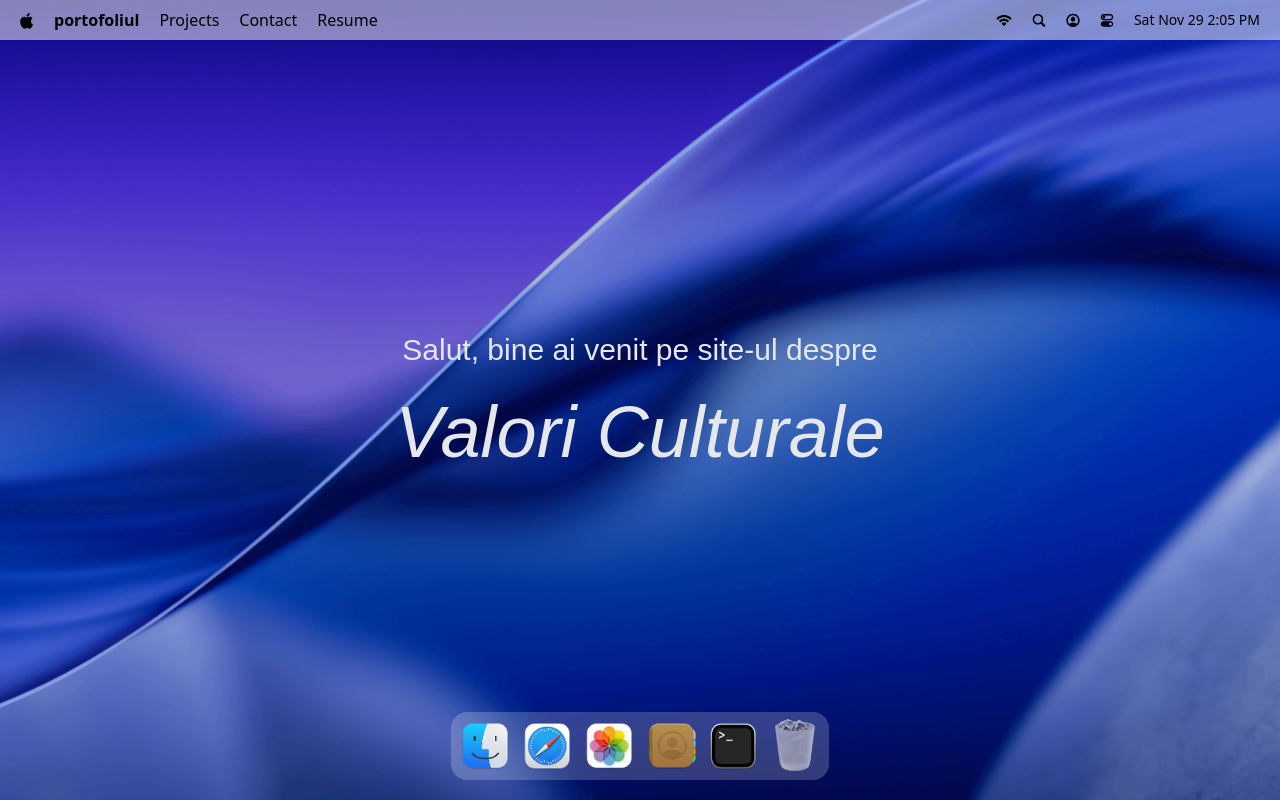
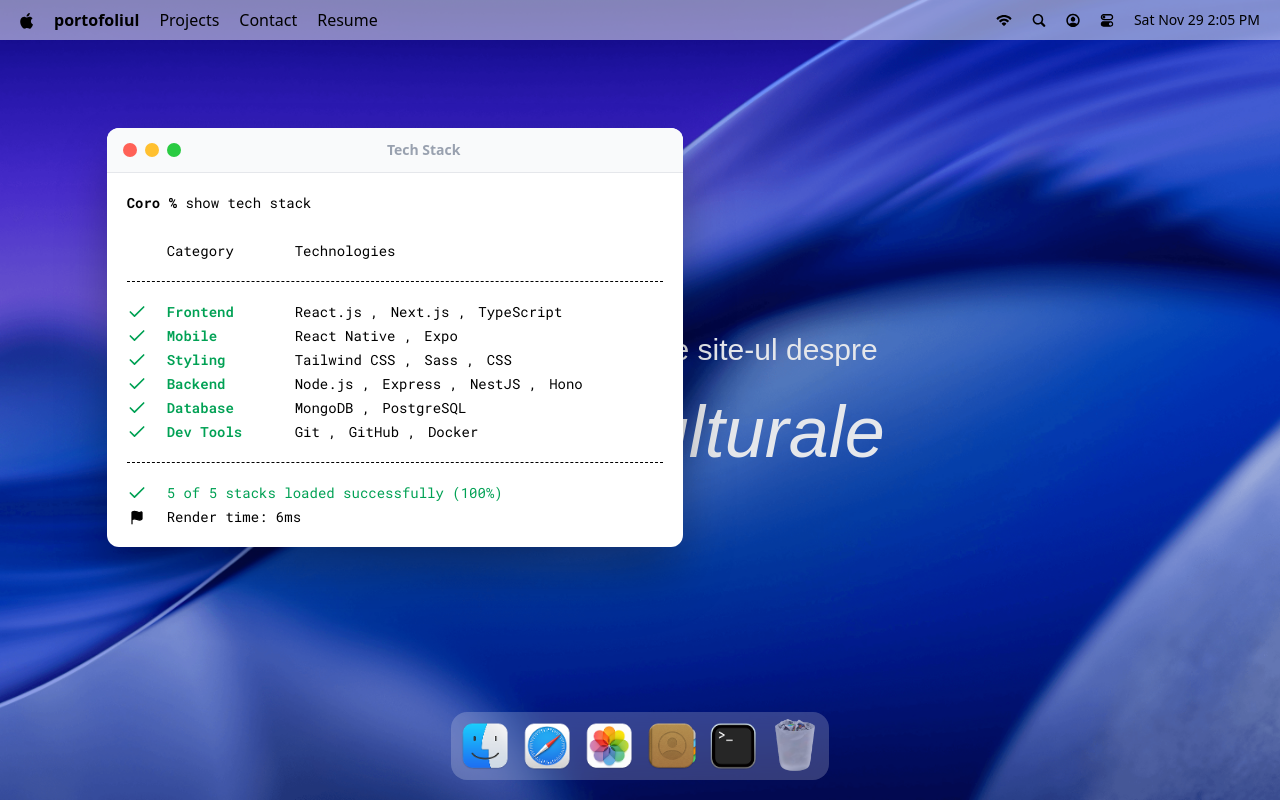
Before and after one commit to valeriuclt/mac, a React (Vite) app: page / in a window 1280 px wide. Both pictures are taken after a click on the button 733 px from the left and 746 px from the top of the page. Built offline with nearby package versions, Linux system fonts and the light colour scheme; a web font is replaced by a local one.

Commit message:
implementare hoc pt ferestre

```diff
--- a/package.json
+++ b/package.json
@@ -14,11 +14,13 @@
     "@tailwindcss/vite": "^4.1.17",
     "dayjs": "^1.11.19",
     "gsap": "^3.13.0",
+    "immer": "^11.0.1",
     "lucide-react": "^0.555.0",
     "react": "^19.2.0",
     "react-dom": "^19.2.0",
     "react-tooltip": "^5.30.0",
-    "tailwindcss": "^4.1.17"
+    "tailwindcss": "^4.1.17",
+    "zustand": "^5.0.8"
   },
   "devDependencies": {
     "@eslint/js": "^9.39.1",
--- a/src/App.jsx
+++ b/src/App.jsx
@@ -1,4 +1,10 @@
+import gsap from "gsap";
+import {Draggable} from 'gsap/Draggable';
+
 import { Navbar, Welcome, Dock } from "#components";
+import { Terminal } from "#windows";
+
+gsap.registerPlugin(Draggable);
 
 const App = () => {
   return (
@@ -6,6 +12,8 @@
       <Navbar />
       <Welcome />
       <Dock />
+
+      <Terminal />
     </main>
   );
 };
--- a/src/components/Dock.jsx
+++ b/src/components/Dock.jsx
@@ -3,55 +3,70 @@
 import gsap from "gsap";
 import { useGSAP } from "@gsap/react";
 import { dockApps } from "#constants/index.js";
+import useWindowStore from "#store/window";
 
 const Dock = () => {
+  const { openWindow, closeWindow, windows } = useWindowStore();
   const dockRef = useRef(null);
 
   useGSAP(() => {
-    const dock =dockRef.current;
-    if(!dock) return;
+    const dock = dockRef.current;
+    if (!dock) return;
 
-    const icons =dock.querySelectorAll(".dock-icon");
-    const animateIcons =(mouseX)=>{
-        const {left }= dock.getBoundingClientRect();
-        icons.forEach((icon)=> {
-            const {left: iconLeft, width} = icon.getBoundingClientRect();
-            const center =iconLeft - left +width /2 ;
-            const distance =Math.abs(mouseX - center);
+    const icons = dock.querySelectorAll(".dock-icon");
+    const animateIcons = (mouseX) => {
+      const { left } = dock.getBoundingClientRect();
+      icons.forEach((icon) => {
+        const { left: iconLeft, width } = icon.getBoundingClientRect();
+        const center = iconLeft - left + width / 2;
+        const distance = Math.abs(mouseX - center);
 
         const intensity = Math.exp(-(distance ** 2.6) / 13000);
         gsap.to(icon, {
-                scale:1 +0.25*intensity,
-                y: -15 *intensity,
-                duration:0.2,
-                ease:"power1.out"
+          scale: 1 + 0.25 * intensity,
+          y: -15 * intensity,
+          duration: 0.2,
+          ease: "power1.out",
         });
       });
     };
 
-    const handleMouseMove =(e)=>{
-        const {left} = dock.getBoundingClientRect();
+    const handleMouseMove = (e) => {
+      const { left } = dock.getBoundingClientRect();
       animateIcons(e.clientX - left);
     };
-    const resetIcons =() =>
+    const resetIcons = () =>
       icons.forEach((icon) =>
         gsap.to(icon, {
-            scale:1,
-            y:0,
-            duration:0.3 ,
-            ease:"power1.out"
-        }),
+          scale: 1,
+          y: 0,
+          duration: 0.3,
+          ease: "power1.out",
+        })
       );
     dock.addEventListener("mousemove", handleMouseMove);
     dock.addEventListener("mouseleave", resetIcons);
 
     return () => {
-            dock.removeEventListener("mousemove", handleMouseMove)
-            dock.removeEventListener("mouseleave", resetIcons)
+      dock.removeEventListener("mousemove", handleMouseMove);
+      dock.removeEventListener("mouseleave", resetIcons);
     };
-    },[]);
+  }, []);
   const toggleApp = (app) => {
     //implement deschiderea ferestrei
+    if (!app.canOpen) return;
+
+    const window = windows[app.id];
+    if(!window){
+      console.error(`window not found for app: ${app.id}`);
+      return;
+    }
+    if (window.isOpen) {
+      closeWindow(app.id);
+    } else {
+      openWindow(app.id);
+    }
+    console.log(windows);
   };
 
   return (
@@ -75,15 +90,11 @@
                 loading="lazy"
                 className={canOpen ? "" : "opacity-60"}
               />
-
             </button>
           </div>
-          )
-        )}
+        ))}
         <Tooltip id="dock-tooltip" place="top" className="tooltip" />
-
       </div>
-
     </section>
   );
 };
--- /dev/null
+++ b/src/components/WindowsControls.jsx
@@ -0,0 +1,15 @@
+import useWindowStore from "#store/window"
+
+const WindowsControls = ({target}) => {
+const {closeWindow}= useWindowStore();
+
+
+  return (
+    <div id="window-controls">
+        <div className="close" onClick={() => closeWindow(target)} />
+        <div className="minimize" />
+        <div className="maximize" />
+    </div>
+  )
+}
+export default WindowsControls
--- a/src/components/index.js
+++ b/src/components/index.js
@@ -1,5 +1,7 @@
 import Navbar from "#components/Navbar.jsx"
 import Welcome from "#components/Welcome.jsx"
 import Dock from "#components/Dock.jsx"
+import WindowsControls from "#components/WindowsControls.jsx"
+// import Dock from "#components/Dock.jsx"
 
-export{Navbar, Welcome, Dock};
+export{Navbar, Welcome, Dock, WindowsControls};
--- /dev/null
+++ b/src/hoc/WindowWraper.jsx
@@ -0,0 +1,53 @@
+import useWindowStore from "#store/window";
+import { useLayoutEffect, useRef } from "react";
+import { useGSAP } from "@gsap/react";
+import gsap from "gsap";
+import { Draggable } from "gsap/Draggable";
+
+const WindowWrapper = (Component, windowKey) => {
+  const Wrapped = (props) => {
+    const { focusWindow, windows } = useWindowStore();
+    const { isOpen, zIndex } = windows[windowKey];
+    const ref = useRef(null);
+
+    useGSAP(()=>{
+        const el =ref.current;
+        if(!el || !isOpen) return;
+        el.style.display ="block";
+
+        gsap.fromTo(
+            el,
+            {scale:0.8, opacity:0 ,y:0},
+            {scale:1, opacity:1, y:0, duration:0.31, ease:"power3.out"}
+        )
+    },[isOpen]);
+
+    useGSAP(()=>{
+        const el = ref.current;
+        if(!el) return;
+
+     const[instance] = Draggable.create(el, {onPress:()=> focusWindow(windowKey)})
+     return () => instance.kill();
+    },[])
+
+    useLayoutEffect(()=>{
+        const el= ref.current;
+        if(!el) return;
+        el.style.display = isOpen ? "block" : "none";
+    },[isOpen])
+
+
+    return (
+    <section id={windowKey} ref={ref} style={{ zIndex }} className="absolute">
+
+        <Component {...props} />
+    </section>
+    )
+  };
+
+  Wrapped.displayName =`WindowWrapper(${Component.displayName ||Component.name || "Component"})`;
+  return Wrapped;
+
+//   return <div>WindowWrapper</div>;
+};
+export default WindowWrapper;
--- a/src/index.css
+++ b/src/index.css
@@ -86,7 +86,7 @@
     }
 
     .tooltip {
-      @apply py-1! px-3! w-fit! text-center! text-xs! rounded-md! bg-blue-200! text-blue-900! shadow-2xl!;
+      @apply py-1! px-3! w-fit! text-center! text-xs! rounded-md! bg-blue-100! text-black! shadow-2xl!;
     }
 
     .dock-icon {
--- /dev/null
+++ b/src/store/window.js
@@ -0,0 +1,36 @@
+import { immer } from "zustand/middleware/immer";
+import { create } from "zustand";
+import { INITIAL_Z_INDEX, WINDOW_CONFIG } from "#constants/index.js";
+
+const useWindowStore = create(
+  immer((set) => ({
+    windows: WINDOW_CONFIG,
+    nextZIndex: INITIAL_Z_INDEX + 1,
+
+    openWindow: (windowKey, data = null) =>
+      set((state) => {
+        const win = state.windows[windowKey];
+        if (!win) return;
+        win.isOpen = true;
+        win.zIndex = state.nextZIndex;
+        win.data = data ?? win.data;
+        state.nextZIndex++;
+      }),
+    closeWindow: (windowKey) =>
+      set((state) => {
+        const win = state.windows[windowKey];
+        if (!win) return;
+        win.isOpen = false;
+        win.zIndex = INITIAL_Z_INDEX;
+        win.data = null;
+      }),
+    focusWindow: (windowKey, data = null) =>
+      set((state) => {
+        const win = state.windows[windowKey];
+        if (!win) return;
+        win.zIndex = state.nextZIndex++;
+      }),
+  }))
+);
+
+export default useWindowStore;
--- /dev/null
+++ b/src/windows/Terminal.jsx
@@ -0,0 +1,52 @@
+import { WindowsControls } from "#components";
+import { techStack } from "#constants";
+import WindowWrapper from "#hoc/WindowWraper";
+import { Check, Flag } from "lucide-react";
+
+const Terminal = () => {
+  return (
+    <>
+      <div id="window-header">
+        <WindowsControls target="terminal" />
+        <h2>Tech Stack</h2>
+      </div>
+
+      <div className="techstack">
+        <p>
+          <span className="font-bold">Coro %</span> show tech stack
+        </p>
+        <div className="label">
+          <p className="w-32">Category</p>
+          <p>Technologies</p>
+        </div>
+
+        <ul className="content">
+          {techStack.map(({ category, items }) => (
+            <li key={category} className="flex items-center">
+              <Check className="check" size={20} />
+              <h3>{category}</h3>
+              <ul>
+                {items.map((item, i) => (
+                  <li key={i}>
+                    {item} {i < items.length - 1 ? "," : ""}
+                  </li>
+                ))}
+              </ul>
+            </li>
+          ))}
+        </ul>
+        <div className="footnote">
+            <p>
+                <Check size={20} /> 5 of 5 stacks loaded successfully (100%)
+            </p>
+            <p className="text-black">
+                <Flag size={15} fill="black" /> Render time: 6ms
+            </p>
+        </div>
+      </div>
+    </>
+  );
+};
+
+const TerminalWindow = WindowWrapper(Terminal, "terminal");
+export default TerminalWindow;
--- /dev/null
+++ b/src/windows/index.js
@@ -0,0 +1,3 @@
+ import Terminal from "./terminal.jsx";
+
+ export {Terminal}
```
Also changed, not shown: 1 other file (tests, documents, lock files or other folders). Lines whose indentation alone changed are shown as unchanged.
